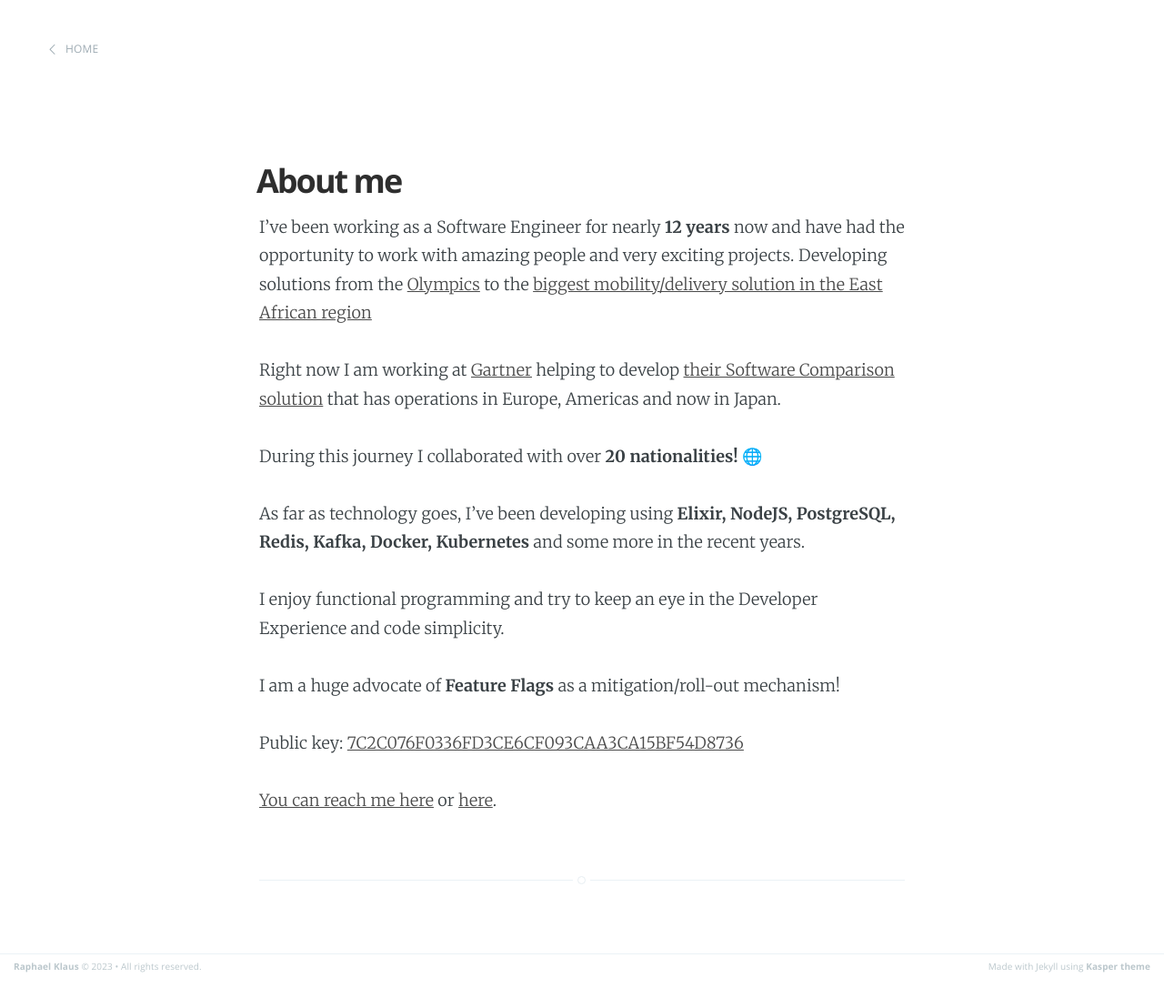
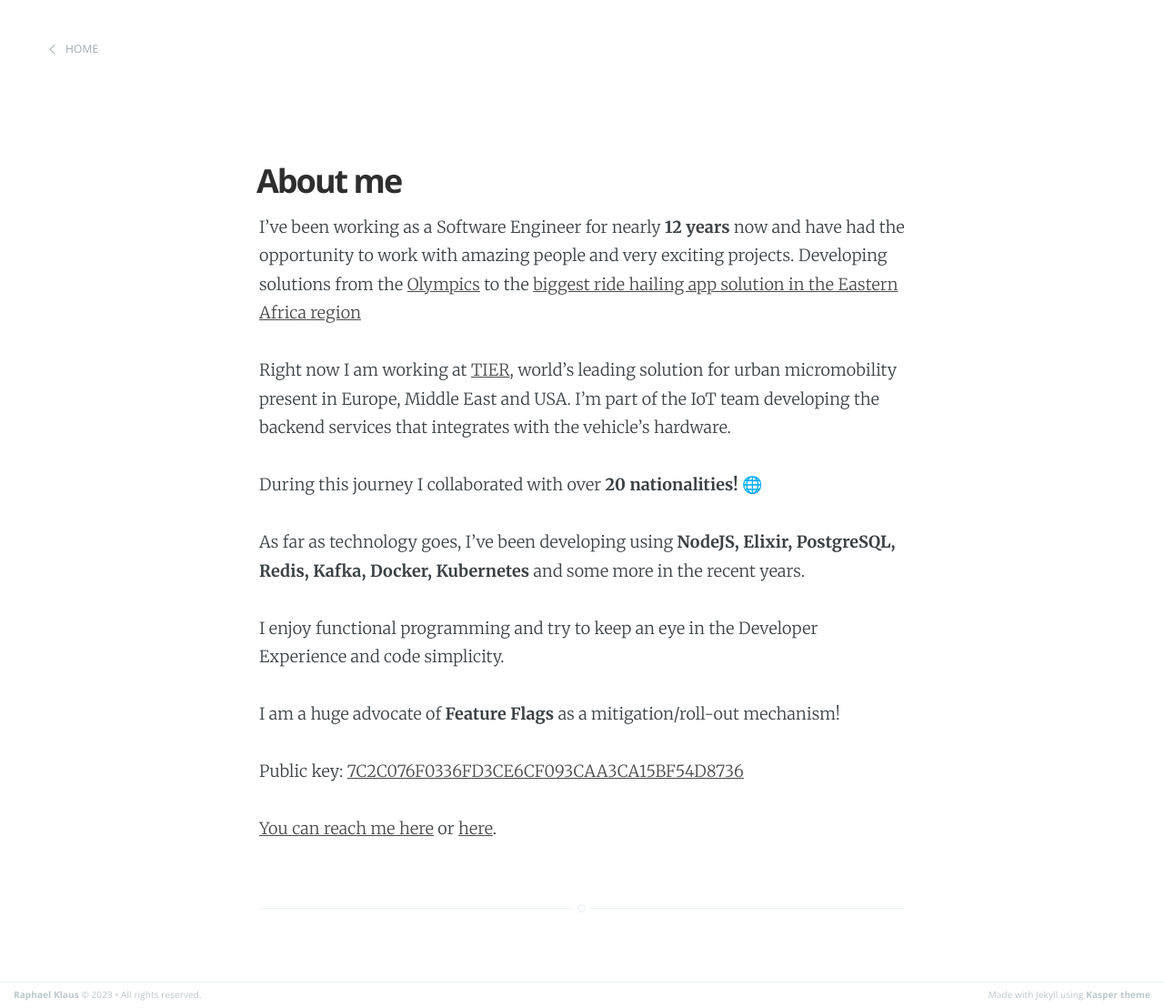
Before and after one commit to raphaklaus/raphaklaus.github.io, a Jekyll site: the page built from about.md, in a window 1280 px wide. Shown: the whole page at 91% size. Built offline with Jekyll 4.4.1, drawn with Linux system fonts in a browser that asks for light colours; before the commit the page ends 1076 px from its top, so only the background shows below that.

Commit message:
Update about

```diff
--- a/about.md
+++ b/about.md
@@ -5,13 +5,13 @@
 
 I've been working as a Software Engineer for nearly **12 years** now and have had the opportunity
 to work with amazing people and very exciting projects. Developing solutions from the [Olympics](posts/como-um-bot-telegram-salvou-as-olimpiadas)
-to the [biggest mobility/delivery solution in the East African region](https://safeboda.com){:target="_blank"}
+to the [biggest ride hailing app solution in the Eastern Africa region](https://safeboda.com){:target="\_blank"}
 
-Right now I am working at [Gartner](https://gartner.com){:target="_blank"} helping to develop [their Software Comparison solution](https://en.wikipedia.org/wiki/Capterra){:target="_blank"} that has operations in Europe, Americas and now in Japan.
+Right now I am working at [TIER](https://tier.app), world's leading solution for urban micromobility present in Europe, Middle East and USA. I'm part of the IoT team developing the backend services that integrates with the vehicle's hardware.
 
 During this journey I collaborated with over **20 nationalities!** 🌐
 
-As far as technology goes, I've been developing using **Elixir, NodeJS, PostgreSQL, Redis, Kafka, Docker,
+As far as technology goes, I've been developing using **NodeJS, Elixir, PostgreSQL, Redis, Kafka, Docker,
 Kubernetes** and some more in the recent years.
 
 I enjoy functional programming and try to keep an eye in the Developer Experience and code simplicity.
```
